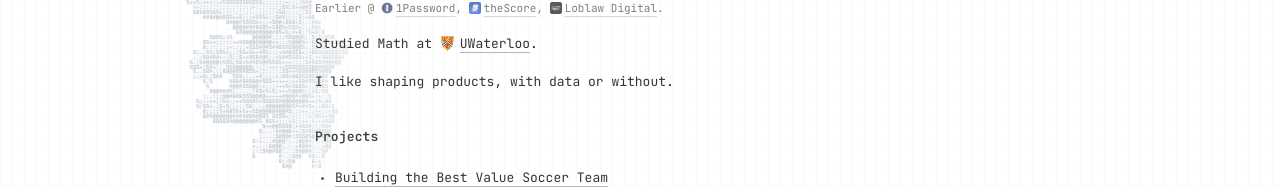
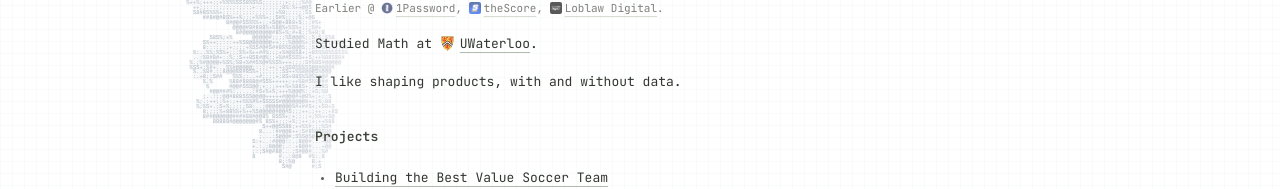
Before and after one commit to svalenci13/portfolio, a Next.js app: page / in a window 1280 px wide. Shown: the part 259-448 px from the top of the page. Built offline with nearby package versions, Linux system fonts and the light colour scheme; a web font is replaced by a local one.

Commit message:
Update product interests wording

```diff
--- a/src/app/page.tsx
+++ b/src/app/page.tsx
@@ -14,7 +14,7 @@ export default function Home() {
           <p>Previously Data Scientist @ <a href="https://www.shopify.com" target="_blank" rel="noreferrer"><Image src="/logos/shopify.JPG" alt="" width={15} height={15} className="company-logo" />Shopify</a>.</p>
           <p className="muted earlier">Earlier @ <a href="https://1password.com" target="_blank" rel="noreferrer"><Image src="/logos/1password.png" alt="" width={12} height={12} className="company-logo small-logo" />1Password</a>, <a href="https://www.thescore.com" target="_blank" rel="noreferrer"><Image src="/logos/thescore.jpg" alt="" width={12} height={12} className="company-logo small-logo" />theScore</a>, <a href="https://www.loblawdigital.co" target="_blank" rel="noreferrer"><Image src="/logos/loblaw-digital.jpg" alt="" width={12} height={12} className="company-logo small-logo" />Loblaw Digital</a>.</p>
           <p>Studied Math at <a href="https://uwaterloo.ca" target="_blank" rel="noreferrer"><Image src="/logos/uwaterloo.svg" alt="" width={15} height={15} className="company-logo" />UWaterloo</a>.</p>
-          <p>I like shaping products, with data or without.</p>
+          <p>I like shaping products, with and without data.</p>
         </section>
         <section className="portfolio-section" aria-labelledby="projects-heading">
           <h2 id="projects-heading">Projects</h2>
```
